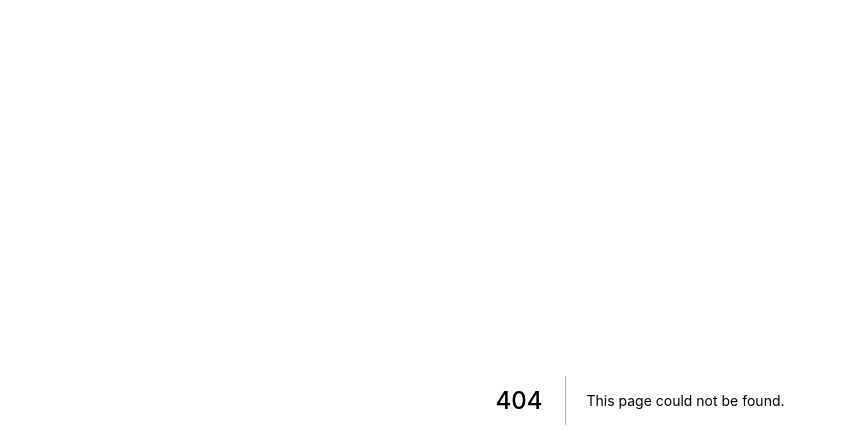
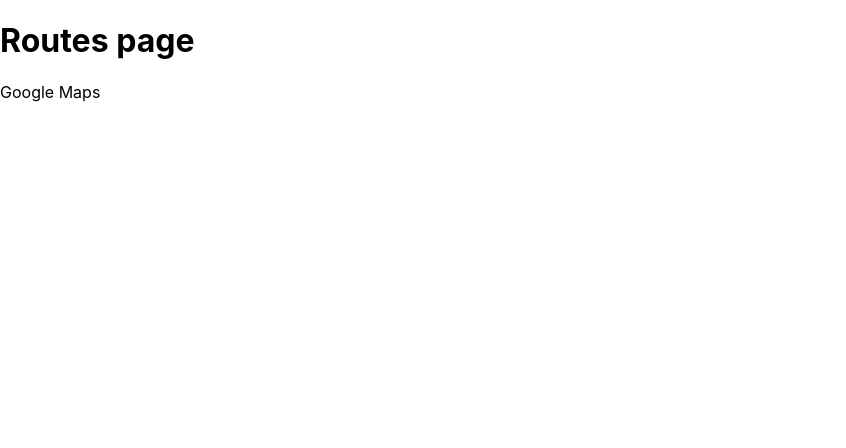
Before and after one commit to kotomino/climbing-app-client, a Next.js app: page /routes in a window 1280 px wide. Before the commit this address had no page. Shown: the top 448 px of the page, without its empty margins (0-846 px from the left). Built offline with nearby package versions, Linux system fonts and the light colour scheme.

Commit message:
routes index page

```diff
--- /dev/null
+++ b/pages/routes/index.js
@@ -0,0 +1,21 @@
+import { Box, Heading, Text } from "@chakra-ui/layout"
+import Head from "next/head";
+
+const Routes = () => {
+  return (
+    <>
+      <Head>
+        <title>Climb On | Routes</title>
+        <meta name="keywords" content="routes"/>
+      </Head>
+      <div>
+        <Heading as="h1">Routes page</Heading>
+        <Box>
+          Google Maps
+        </Box>
+      </div>
+    </>
+  );
+}
+
+export default Routes;
```
